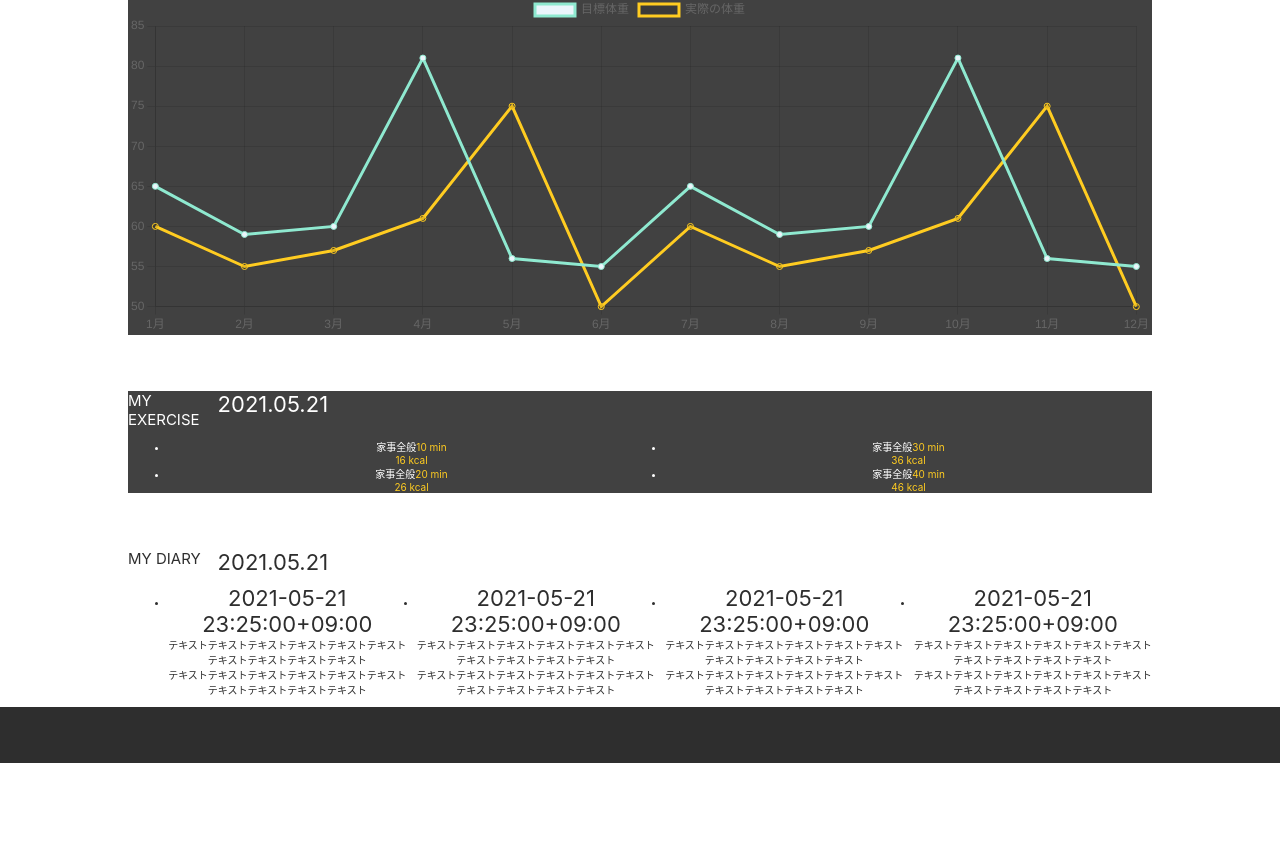
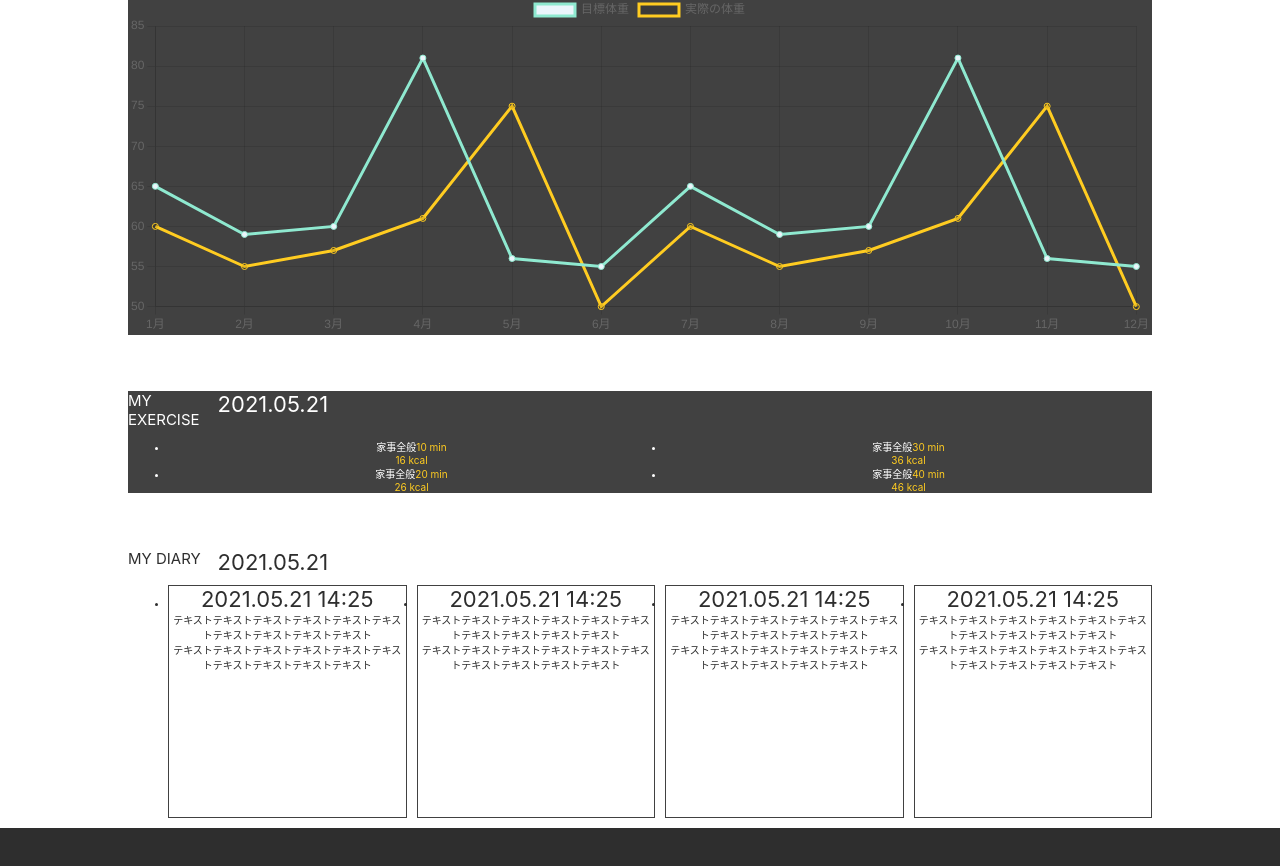
Before and after one commit to striderkein/react-boilerplate, a React (Create React App) app: page / in a window 1280 px wide. Shown: the part 382-1248 px from the top of the page. Before the commit the page ends 1145 px from the top, so only its background shows below. Built offline with nearby package versions, Linux system fonts and the light colour scheme.

Commit message:
feat:「my diary」にdayjs使用して日付文字列をフォーマットして表示するようにした

```diff
--- a/src/components/ui/DiaryItem.tsx
+++ b/src/components/ui/DiaryItem.tsx
@@ -1,16 +1,19 @@
 import type { FC } from 'react'
+import dayjs from 'dayjs';
 
 type Props = {
   date: string,
   content: string,
 }
 
+const DATE_FORMAT = 'YYYY.MM.DD HH:mm'
+
 export const DiaryItem: FC<Props> = (props) => {
   const { date, content } = props
 
   return (
-    <li>
-      <div className='diary-date'>{date}</div>
+    <li className="diary-item">
+      <div className='diary-date'>{dayjs(date).format(DATE_FORMAT)}</div>
       <div className='diary-summary'>{content}</div>
       <div className='diary-content'>{content}</div>
     </li>
```
